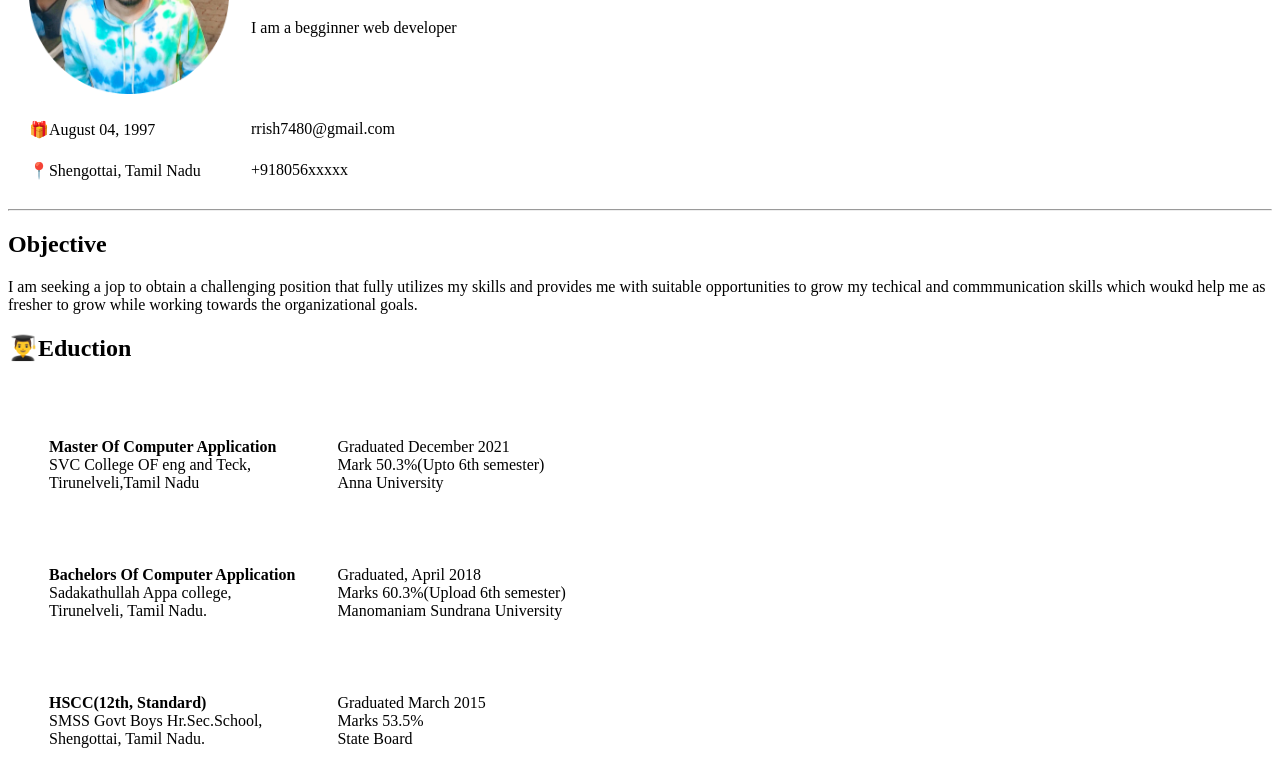
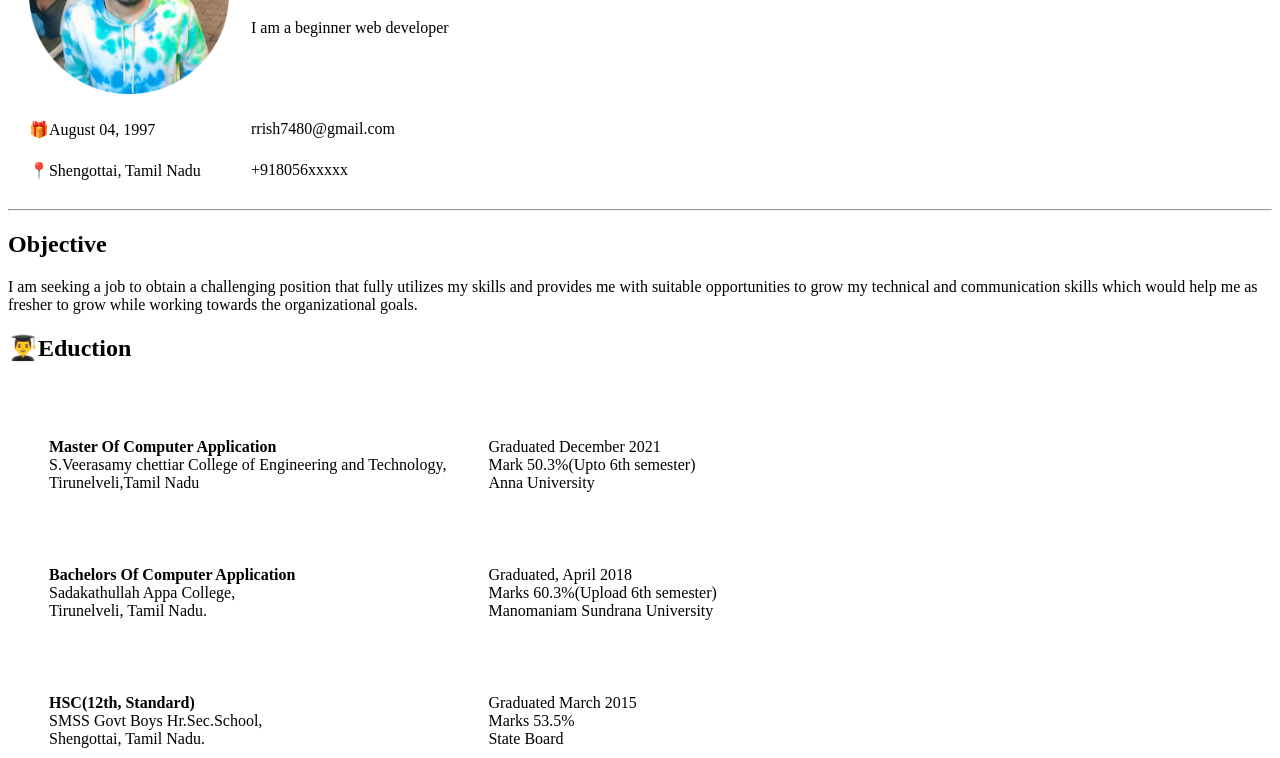
Before and after one commit to R1I2S/R-CV, a plain HTML site: page index.html in a window 1280 px wide. Shown: the part 194-952 px from the top of the page. Drawn offline with Linux system fonts and the light colour scheme.

Commit message:
Update index.html

```diff
--- a/index.html
+++ b/index.html
@@ -11,7 +11,7 @@
     <td><img src ="image/riswan.png" width="200" height="200" alt="riswan image" ></td>
   <td><h1>Mohammed Riswan</h1>
     <p>
-      I am a begginner web developer</p>
+      I am a beginner web developer</p>
       </td>
     </tr>
     <tr>
@@ -34,8 +34,8 @@
   <hr />
   <h2>Objective</h2>
   <p>
-    I am seeking a jop to obtain a challenging position that fully utilizes my skills and provides me with suitable opportunities to grow my techical and
-    commmunication skills which woukd help me as fresher to grow while working towards the organizational goals.
+    I am seeking a job to obtain a challenging position that fully utilizes my skills and provides me with suitable opportunities to grow my technical and
+    communication skills which would help me as fresher to grow while working towards the organizational goals.
   </p>
   <h2>👨‍🎓Eduction</h2>
   <table cellspacing = "40">
@@ -46,7 +46,7 @@
         <strong>
           Master Of Computer Application
         </strong><br />
-        SVC College OF eng and Teck,<br />
+        S.Veerasamy chettiar College of Engineering and Technology,<br />
         Tirunelveli,Tamil Nadu
       </p></td>
       <td>
@@ -61,7 +61,7 @@
       <td>
         <p>
         <strong>Bachelors Of Computer Application</strong><br>
-        Sadakathullah Appa college,<br />
+        Sadakathullah Appa College,<br />
         Tirunelveli, Tamil Nadu.</td>
         <td>
           Graduated, April 2018<br />
@@ -72,7 +72,7 @@
     <tr>
       <td>
         <p>
-          <strong>HSCC(12th, Standard)</strong><br />
+          <strong>HSC(12th, Standard)</strong><br />
           SMSS Govt Boys Hr.Sec.School,<br />
           Shengottai, Tamil Nadu.
         </p></td>
@@ -160,7 +160,6 @@
    </ul><hr />
    <h3>computer proficiency</h3>
    <ul class="a">
-     <li>
        <li>
        MS Office.</li>
        <li>
```
